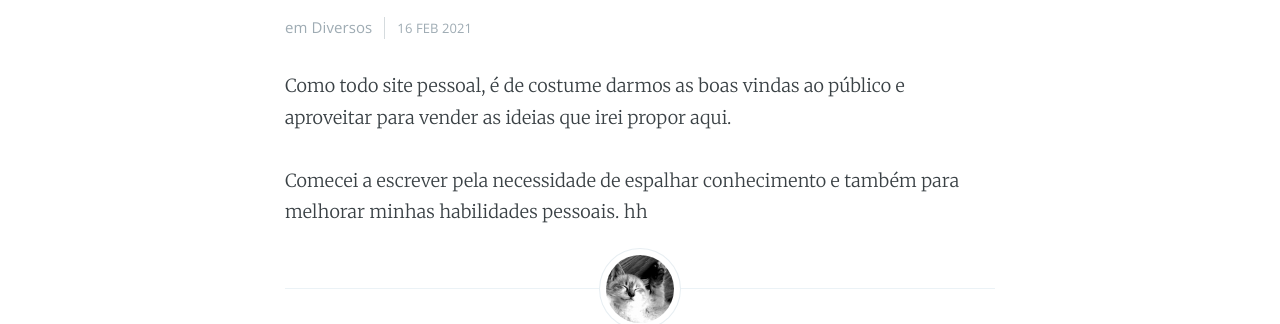
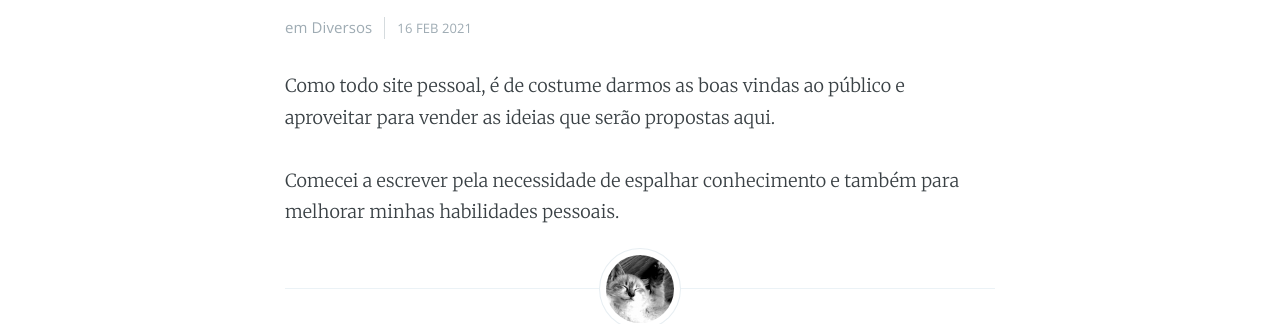
Before and after one commit to MaiconJunge/maiconjunge.github.io, a Jekyll site: the page built from _posts/2021-02-16-hello-world.markdown, in a window 1280 px wide. Shown: the part 221-545 px from the top of the page. Built offline with Jekyll 4.4.1, drawn with Linux system fonts in a browser that asks for light colours.

Commit message:
Update 2021-02-16-hello-world.markdown

```diff
--- a/_posts/2021-02-16-hello-world.markdown
+++ b/_posts/2021-02-16-hello-world.markdown
@@ -5,7 +5,6 @@ date:   2021-02-16 22:47:00
 categories: Diversos
 ---
 <br>
-Como todo site pessoal, é de costume darmos as boas vindas ao público e aproveitar para vender as ideias que irei propor aqui.
+Como todo site pessoal, é de costume darmos as boas vindas ao público e aproveitar para vender as ideias que serão propostas aqui.
 
 Comecei a escrever pela necessidade de espalhar conhecimento e também para melhorar minhas habilidades pessoais.
-hh
```
